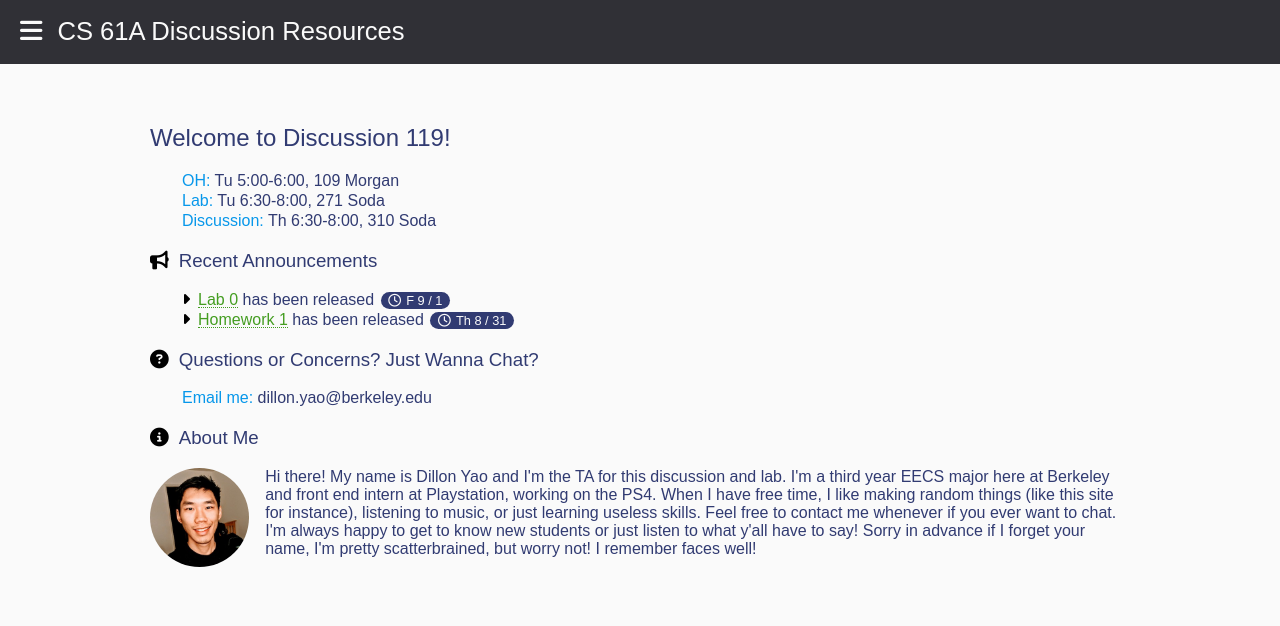
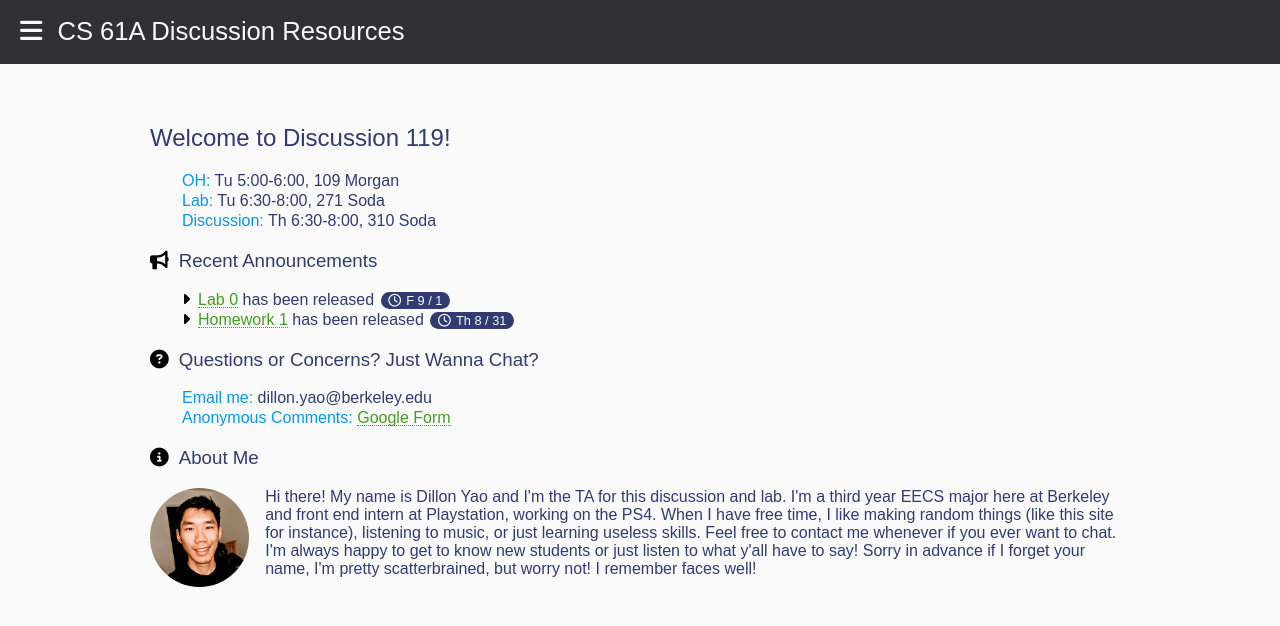
Before and after one commit to ssaens/cs61a, a React (Create React App) app: page / in a window 1280 px wide. Shown: the top 626 px of the page. Built offline with nearby package versions, Linux system fonts and the light colour scheme.

Commit message:
add comment form

```diff
--- a/src/App.js
+++ b/src/App.js
@@ -160,6 +160,13 @@
                     <ViewBox>
                         <h3 className="dotted dotted-question">Questions or Concerns? Just Wanna Chat?</h3>
                         <li><span className="emp">Email me:</span> dillon.yao@berkeley.edu</li>
+                        <li><span className="emp">Anonymous Comments: </span>
+                            <a
+                                href="https://docs.google.com/forms/d/e/1FAIpQLSefLHPkWe7mj9fYBYmNCngw2SF0strGpkUAOJ8uftzTCidxkA/viewform?usp=sf_link"
+                                target="_blank">
+                                Google Form
+                            </a>
+                        </li>
                     </ViewBox>
                     <ViewBox>
                         <div className="about-me">
```
